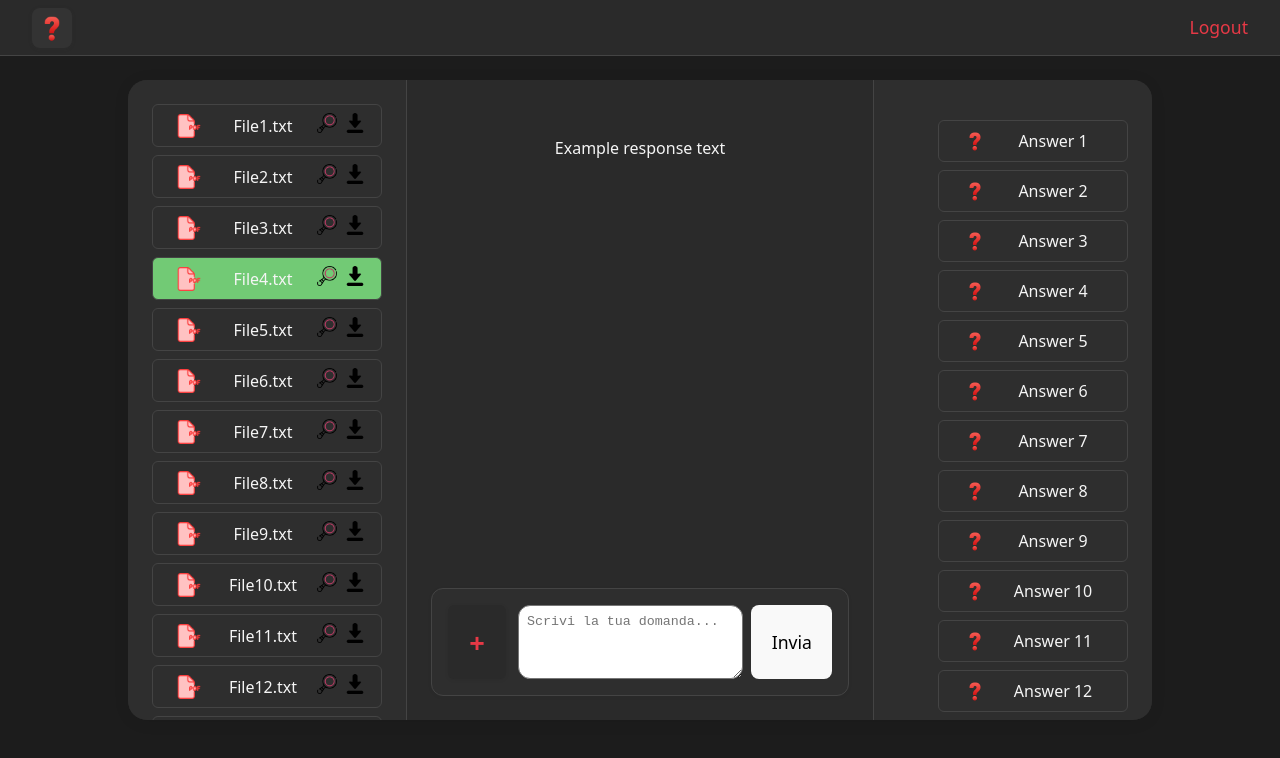
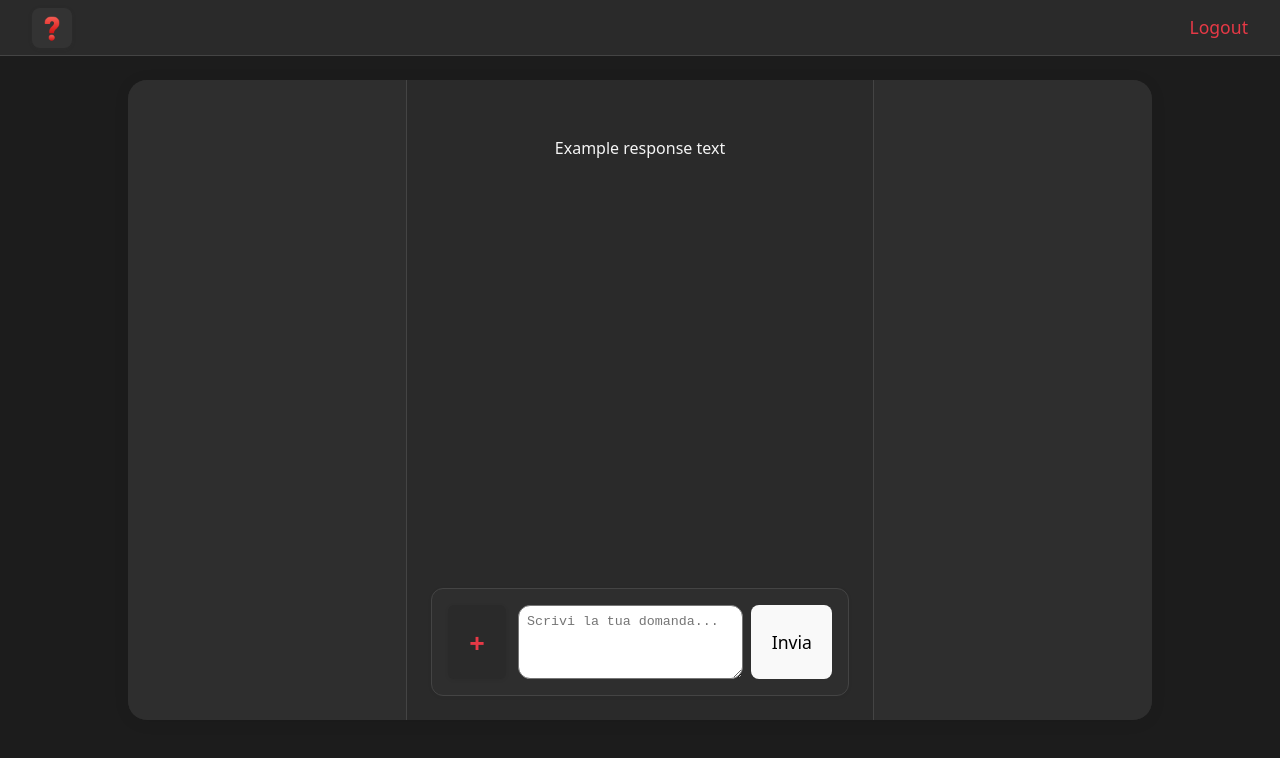
Before and after one commit to ValeKI/vulcano, a React (Vite) app in the folder vulcano-fe/: page /chat in a window 1280 px wide. Shown: the top 758 px of the page. Built offline with nearby package versions, Linux system fonts and the light colour scheme.

Commit message:
fe - list without mock

```diff
--- a/vulcano-fe/src/components/AnswerList.tsx
+++ b/vulcano-fe/src/components/AnswerList.tsx
@@ -1,9 +1,11 @@
 import React from "react";
 import ItemView from "./DocumentItem";
 
-const AnswerList: React.FC = () => {
-    const listAnswers = Array.from({ length: 500 }, (_, i) => `Answer ${i + 1}`);
+interface AnswerListProps {
+    listAnswers?: string[];
+}
 
+const AnswerList: React.FC<AnswerListProps> = ({ listAnswers = [] }) => {
     const onViewAnswer = (fileName: string) => {
         console.log(`Viewing file: ${fileName}`);
     }
--- a/vulcano-fe/src/components/DocumentList.tsx
+++ b/vulcano-fe/src/components/DocumentList.tsx
@@ -1,8 +1,11 @@
 import React from 'react';
 import DocumentItem from './DocumentItem';
 
-const DocumentList: React.FC = () => {
-    const listFiles = Array.from({ length: 500 }, (_, i) => `File${i + 1}.txt`);
+interface DocumentListProps {
+    listFiles?: string[];
+}
+
+const DocumentList: React.FC<DocumentListProps> = ({ listFiles = [] }) => {
 
     const onViewFile = (fileName: string) => {
         console.log(`Viewing file: ${fileName}`);
```
